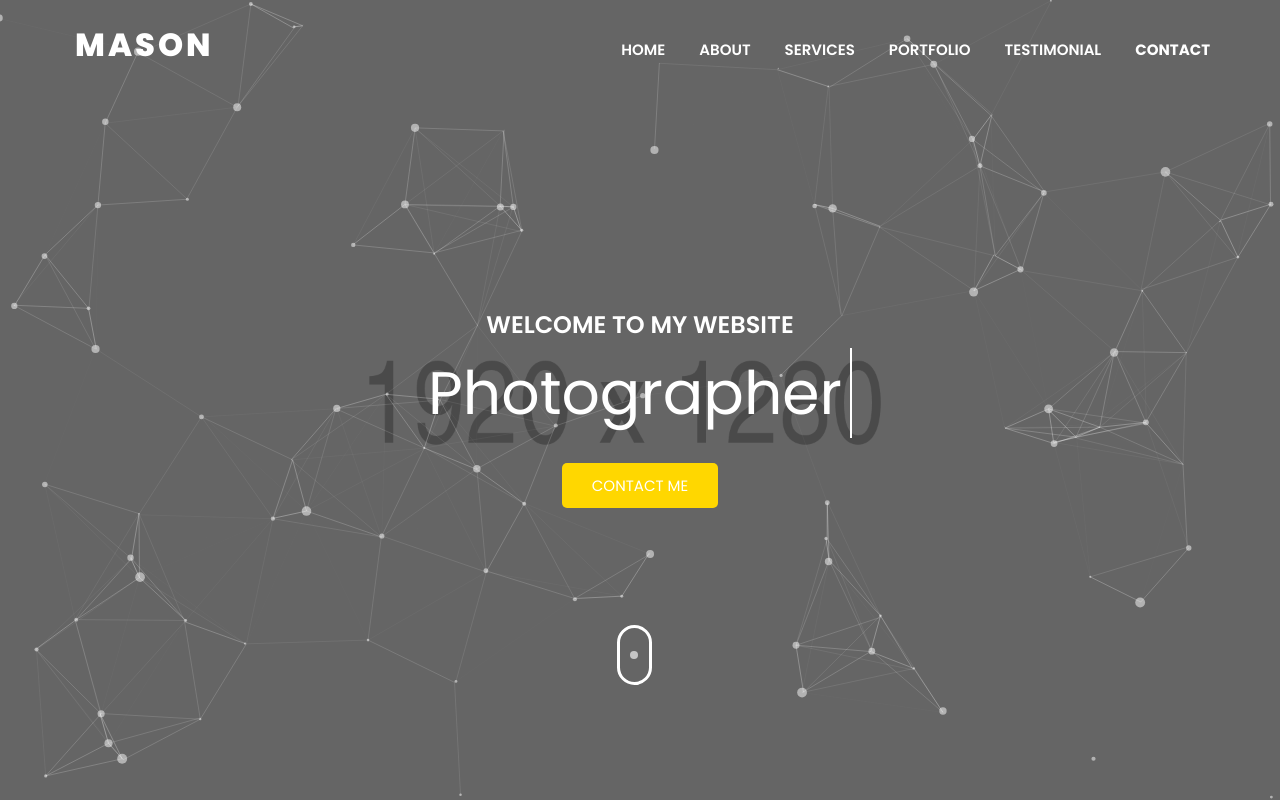
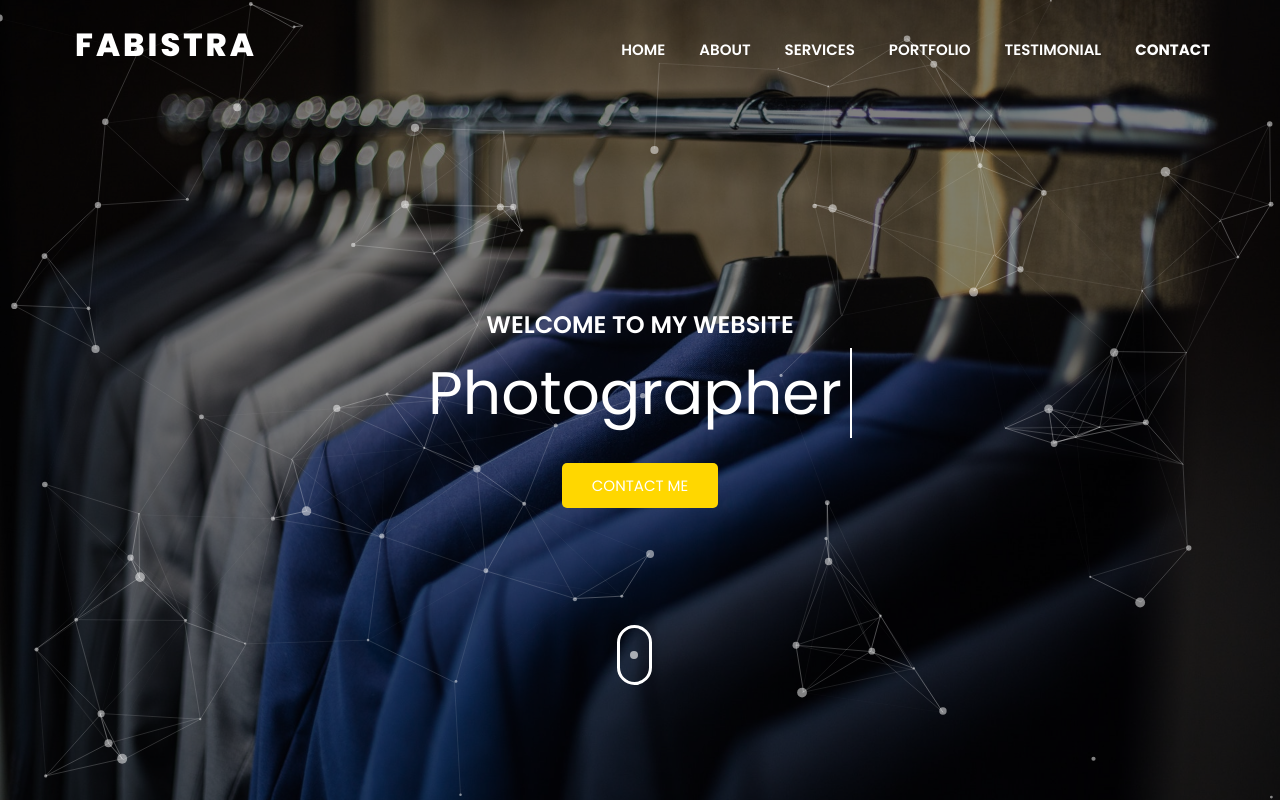
Before and after one commit to typhoon99/Fabistra-1, a plain HTML site: page index.html in a window 1280 px wide. Shown: the top 802 px of the page. Drawn offline with Linux system fonts and the light colour scheme; animation ran at ten frames a second.

Commit message:
Added home backgroud

```diff
--- a/css/style.css
+++ b/css/style.css
@@ -369,7 +369,7 @@ img {
 
 
 .banner-area{
-    background-image: url(../images/home/home-bg-1.png); /*--edit image--*/
+    background-image: url(../images/home/home-bg-1.jpg); /*--edit image--*/
     background-position: center;
     background-size:cover;
     position: relative;
--- a/index.html
+++ b/index.html
@@ -10,7 +10,7 @@
     <meta name="viewport" content="width=device-width, initial-scale=1">
 
     <!--template title-->
-    <title>MASON - Personal Portfolio HTML Template</title>
+    <title>Fabistra-Bespoke Craftsmen</title>
 
     <!--==========Favicon==========-->
 
@@ -84,7 +84,7 @@
                     <div class="main-menu">
                         <div class="navbar navbar-cus">
                             <div class="navbar-header">
-                                <a href="index.html" class="navbar-brand"><span class="logo">mason</span></a> <!--edit site name here-->
+                                <a href="index.html" class="navbar-brand"><span class="logo">Fabistra</span></a> <!--edit site name here-->
                                 <button type="button" class="navbar-toggle" data-toggle="collapse" data-target=".navbar-collapse">
                                     <span class="sr-only">Toggle navigation</span>
                                     <span class="icon-bar"></span>
```
Also changed, not shown: images/home/home-bg-1.jpg (added), images/home/home-bg-1.png (deleted).
